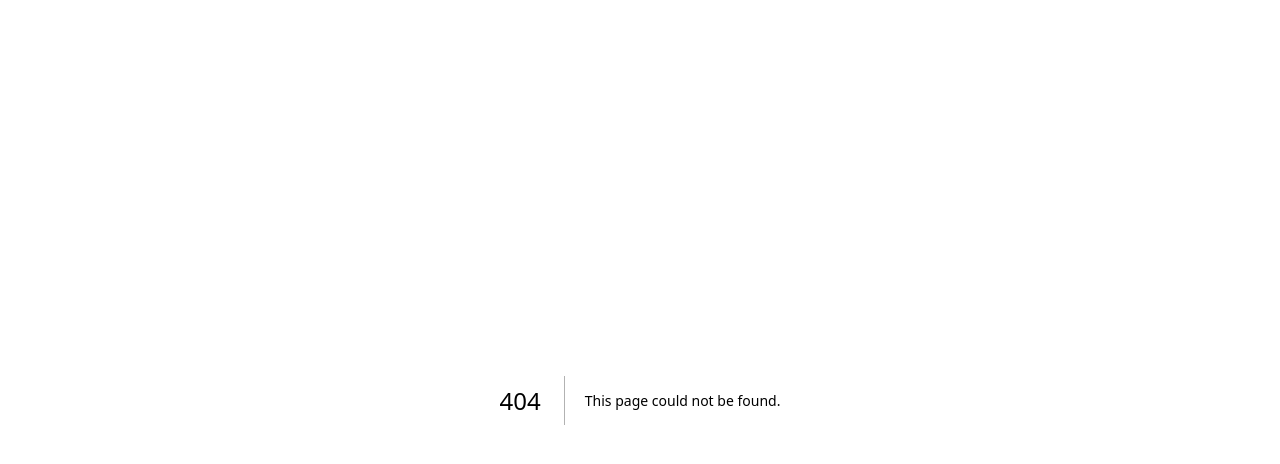
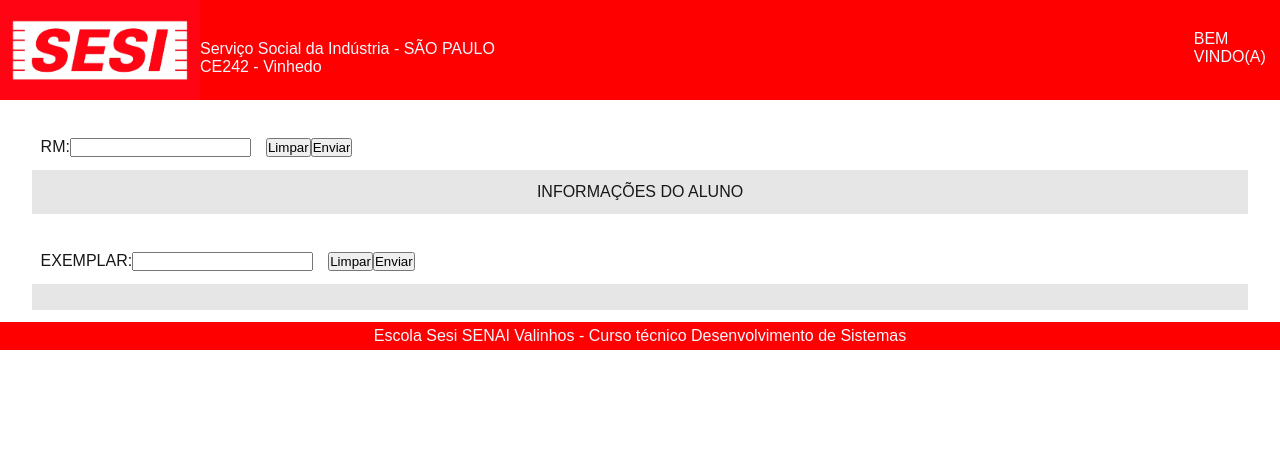
Before and after one commit to manubiacca26/FRONTEND-p.-biblioteca, a Next.js app: page /Reserva in a window 1280 px wide. Before the commit this address had no page. Shown: the top 464 px of the page. Built offline with nearby package versions, Linux system fonts and the light colour scheme.

Commit message:
página de reserva

```diff
--- /dev/null
+++ b/app/Reserva/page.jsx
@@ -0,0 +1,47 @@
+'use client'
+
+import Styles from '@/app/Reserva/page.module.css'
+import Header from '@/app/components/Header';
+import Footer from '@/app/components/Footer';
+import React from "react";
+
+function Reserva() {
+    const [rm, setRm] = React.useState('');
+    const [exemplar, setExemplar] = React.useState('');
+
+    return (
+        <>
+            <Header></Header>
+            <div>
+                <form>
+                    <div className={Styles.div1}>
+                    <label className={Styles.form}>
+                        RM:
+                        <input type="number" name="registrodematricula" onChange={(e) => setRm(e.target.value)} value={rm} />
+                    </label>
+                    <button onClick={() => setRm('')} type="button">Limpar</button>
+                    <input type="submit" value="Enviar" />
+                    </div>
+
+                    <div className={Styles.aluno}>
+                    INFORMAÇÕES DO ALUNO
+                    </div>
+
+                    <div className={Styles.div1}>
+                    <label className={Styles.form}>
+                        EXEMPLAR:
+                        <input type="text" name="registrodematricula" onChange={(e) => setExemplar(e.target.value)} value={exemplar} />
+                    </label>
+                    <button onClick={() => setExemplar('')} type="button">Limpar</button>
+                    <input type="submit" value="Enviar" />
+                    <div className={Styles.aluno}>
+                    </div>
+                    </div>
+                </form>
+            </div>
+            <Footer></Footer>
+            </>
+
+    )
+}
+export default Reserva;
--- /dev/null
+++ b/app/Reserva/page.module.css
@@ -0,0 +1,27 @@
+.div1{
+    margin-top: 3%
+}
+
+.form{
+    padding: 15px;
+    margin-left: 2%;
+    margin-top: 5%;
+}
+
+.aluno{
+    padding: 1%;
+    display: flex;
+    flex-direction: row;
+    justify-content: center;
+    width: 95%;
+    height: 25%;
+    margin-left: 2.5%;
+    background-color: #E6E6E6;
+    margin-top: 1%;
+    margin-bottom: 1%;
+}
+
+.button {
+    display: flex;
+    justify-content: space-evenly;
+}
```
Also changed, not shown: app/page.jsx (+29 -1 lines).
